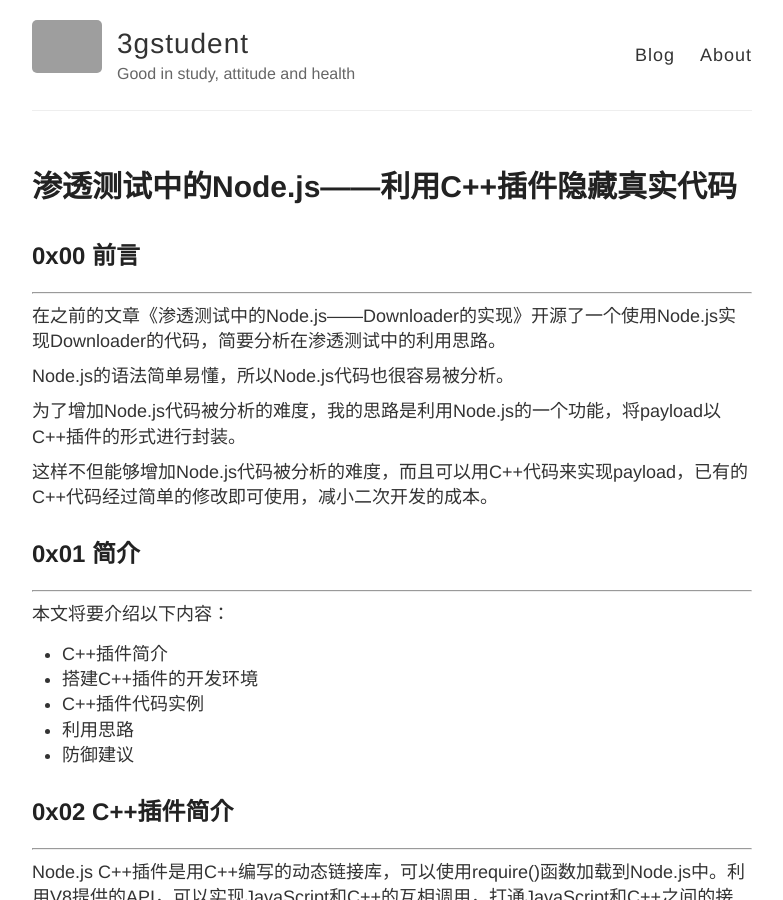
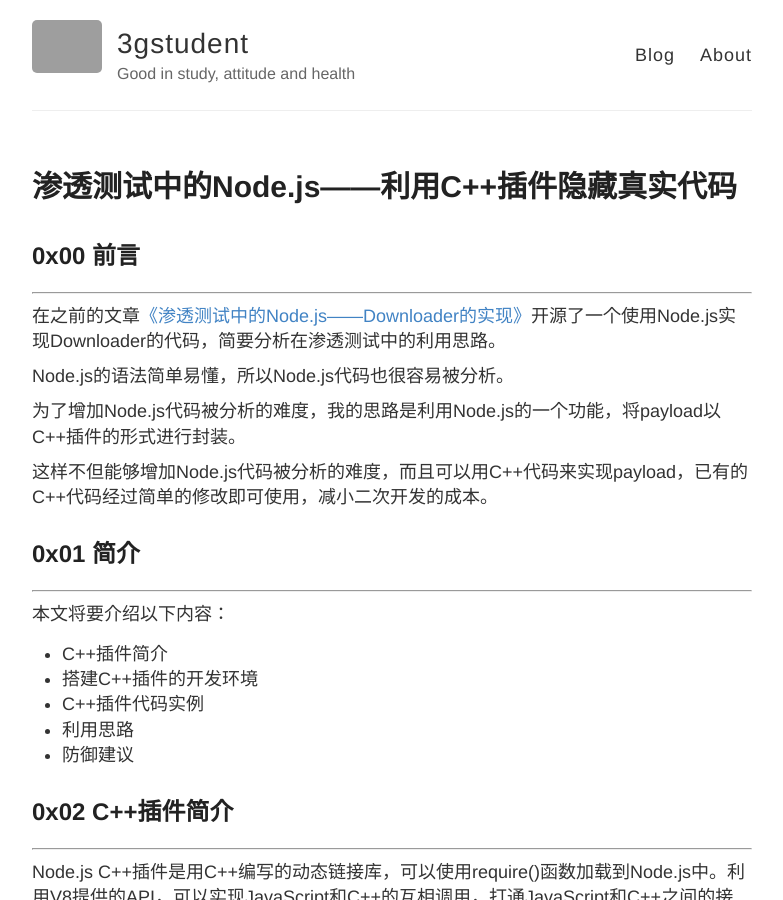
Before and after one commit to 3gstudent/backup-3gstudent.github.io, a Jekyll site: the page built from _posts/2019-3-8-渗透测试中的Node.js——利用C++插件隐藏真实代码.md, in a window 1280 px wide and 900 px high. Shown: the whole window, without its empty margins (248-1031 px from the left). Built offline with Jekyll 4.4.1, drawn with Linux system fonts in a browser that asks for light colours; part of the change alters nothing that is shown; grey boxes are pictures that could not be loaded.

```diff
--- a/_posts/2019-3-8-渗透测试中的Node.js——利用C++插件隐藏真实代码.md
+++ b/_posts/2019-3-8-渗透测试中的Node.js——利用C++插件隐藏真实代码.md
@@ -7,7 +7,7 @@ title: 渗透测试中的Node.js——利用C++插件隐藏真实代码
 ## 0x00 前言
 ---
 
-在之前的文章《渗透测试中的Node.js——Downloader的实现》开源了一个使用Node.js实现Downloader的代码，简要分析在渗透测试中的利用思路。
+在之前的文章[《渗透测试中的Node.js——Downloader的实现》](https://3gstudent.github.io/3gstudent.github.io/%E6%B8%97%E9%80%8F%E6%B5%8B%E8%AF%95%E4%B8%AD%E7%9A%84Node.js-Downloader%E7%9A%84%E5%AE%9E%E7%8E%B0/)开源了一个使用Node.js实现Downloader的代码，简要分析在渗透测试中的利用思路。
 
 Node.js的语法简单易懂，所以Node.js代码也很容易被分析。
 
```
